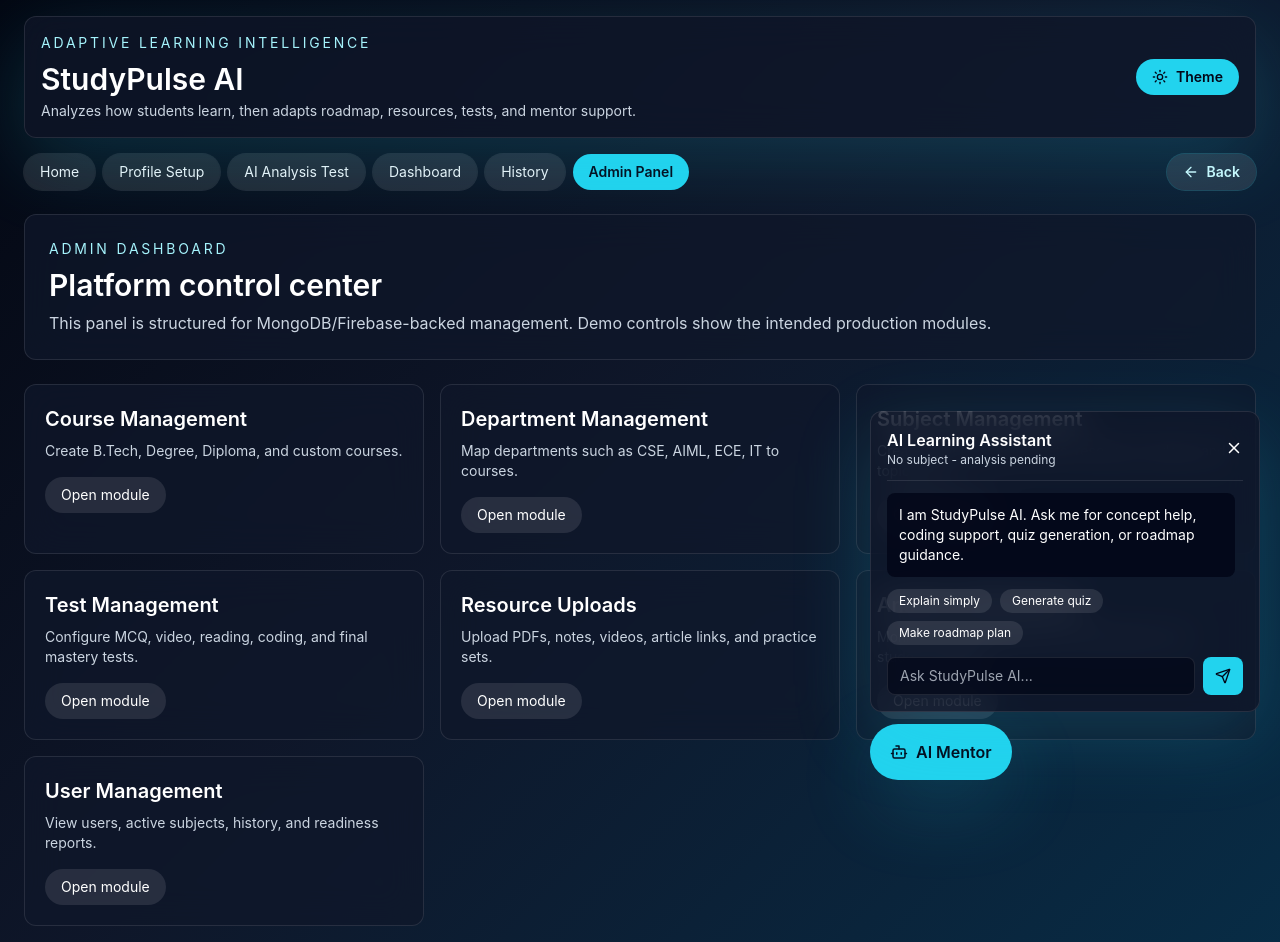
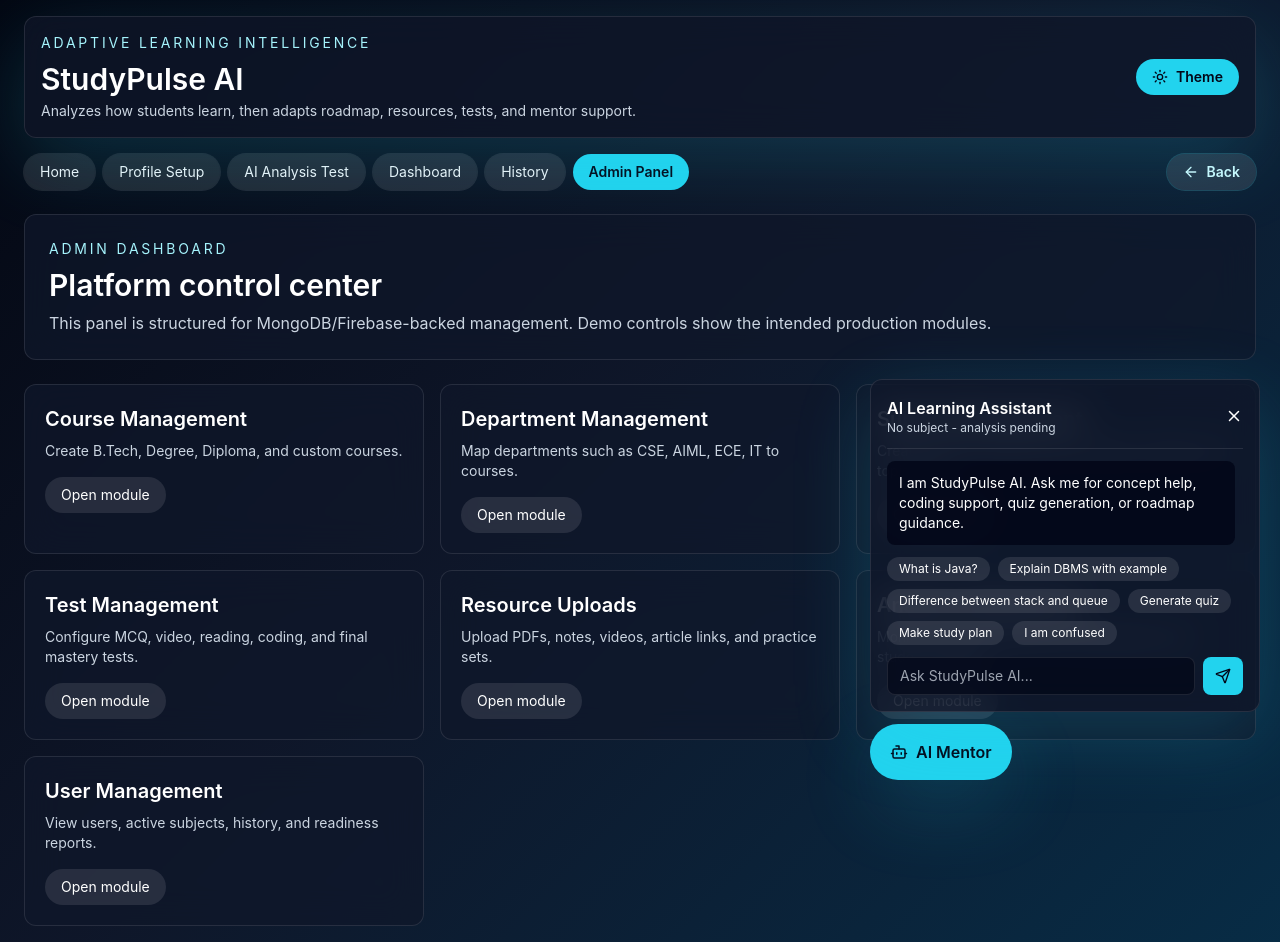
Before and after one commit to SaitejaAnnamaraju/study--pluse-ai, a React (Vite) app in the folder client/: page /admin in a window 1280 px wide. Both pictures are taken after a click on the button "AI Mentor". Built offline with nearby package versions, Linux system fonts and the light colour scheme; no server answers.

Commit message:
Revert "updated project"
This reverts commit 1db5a450264d6c62fb504530ea013e07ec8108bc.

```diff
--- a/client/src/components/Chatbot.jsx
+++ b/client/src/components/Chatbot.jsx
@@ -1,6 +1,15 @@
 import { Bot, Send, X } from 'lucide-react';
 import { useState } from 'react';
 import { api } from '../lib/api.js';
+
+const mentorPrompts = [
+  'What is Java?',
+  'Explain DBMS with example',
+  'Difference between stack and queue',
+  'Generate quiz',
+  'Make study plan',
+  'I am confused'
+];
 
 export default function Chatbot({ profile, analysis, roadmap }) {
   const [open, setOpen] = useState(false);
@@ -54,7 +63,7 @@ export default function Chatbot({ profile, analysis, roadmap }) {
             {loading && <div className="rounded-lg bg-slate-950/80 p-3 text-sm text-slate-300">Thinking...</div>}
           </div>
           <div className="mt-3 flex flex-wrap gap-2">
-            {['Explain simply', 'Generate quiz', 'Make roadmap plan'].map((item) => (
+            {mentorPrompts.map((item) => (
               <button key={item} onClick={() => send(item)} className="rounded-full bg-white/10 px-3 py-1 text-xs">{item}</button>
             ))}
           </div>
```
